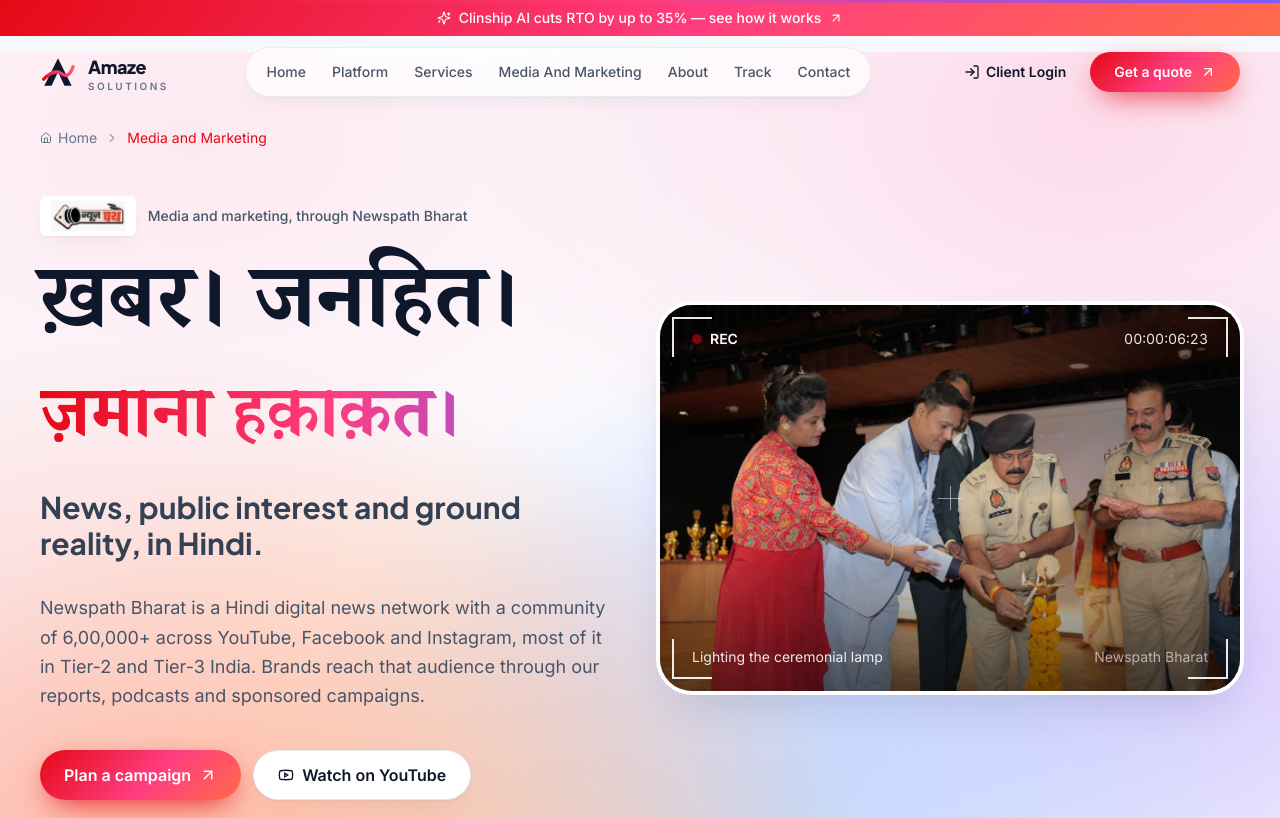
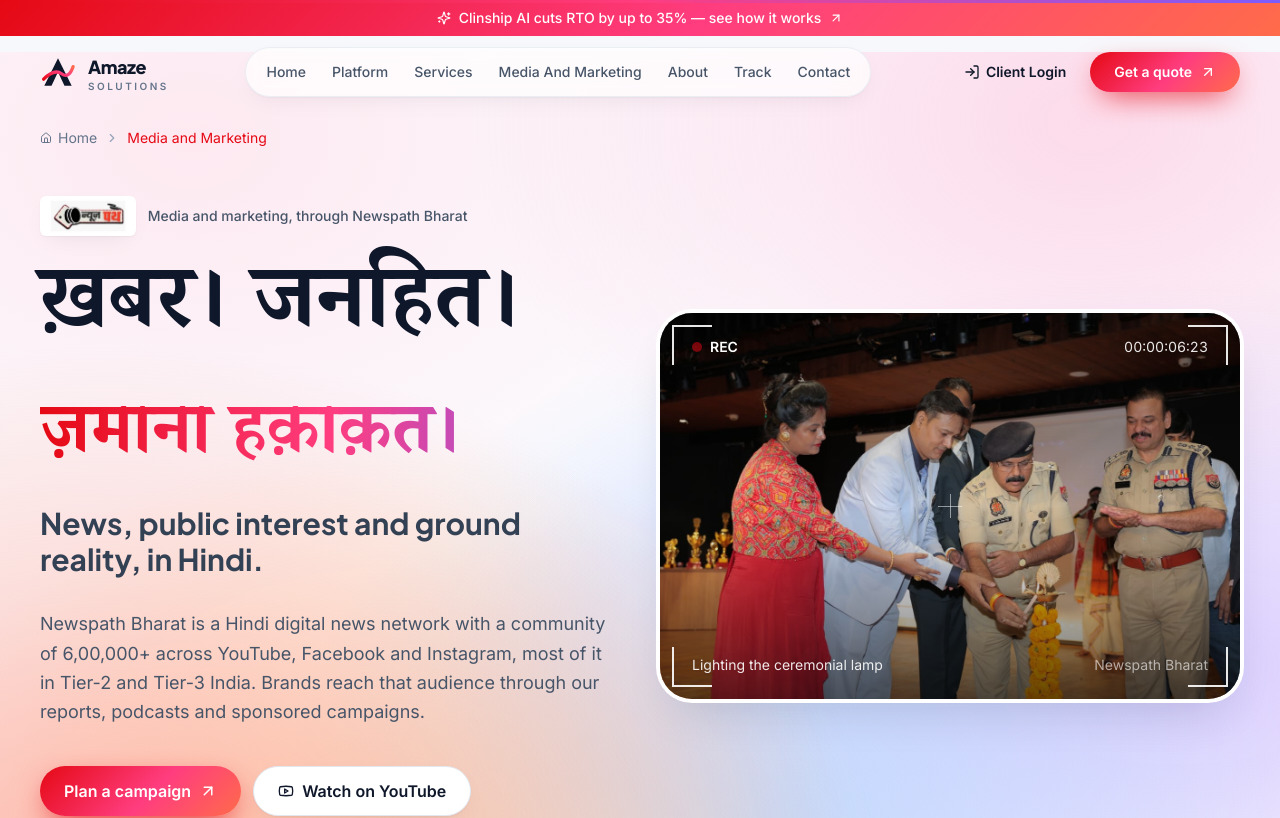
Before and after one commit to ShiviChan/amaze-website, a Next.js app: page /media-marketing in a window 1280 px wide. Shown: the top 818 px of the page. Built offline with nearby package versions, Linux system fonts and the light colour scheme.

Commit message:
Add more vertical separation to Hindi headline

```diff
--- a/components/media/ViewfinderHero.jsx
+++ b/components/media/ViewfinderHero.jsx
@@ -43,7 +43,7 @@ export default function ViewfinderHero() {
             <span className="text-sm font-medium text-slate-600">Media and marketing, through Newspath Bharat</span>
           </div>
 
-          <h1 className="flex flex-col gap-8 font-deva font-bold text-[13vw] sm:text-7xl xl:text-[5.6rem] leading-[1.65] tracking-normal text-ink">
+          <h1 className="flex flex-col gap-12 font-deva font-bold text-[13vw] sm:text-7xl xl:text-[5.6rem] leading-[1.8] tracking-normal text-ink">
             ख़बर। जनहित।
             <span className="block whitespace-nowrap text-[0.8em] text-gradient pb-2">ज़मीनी हक़ीक़त।</span>
           </h1>
```
